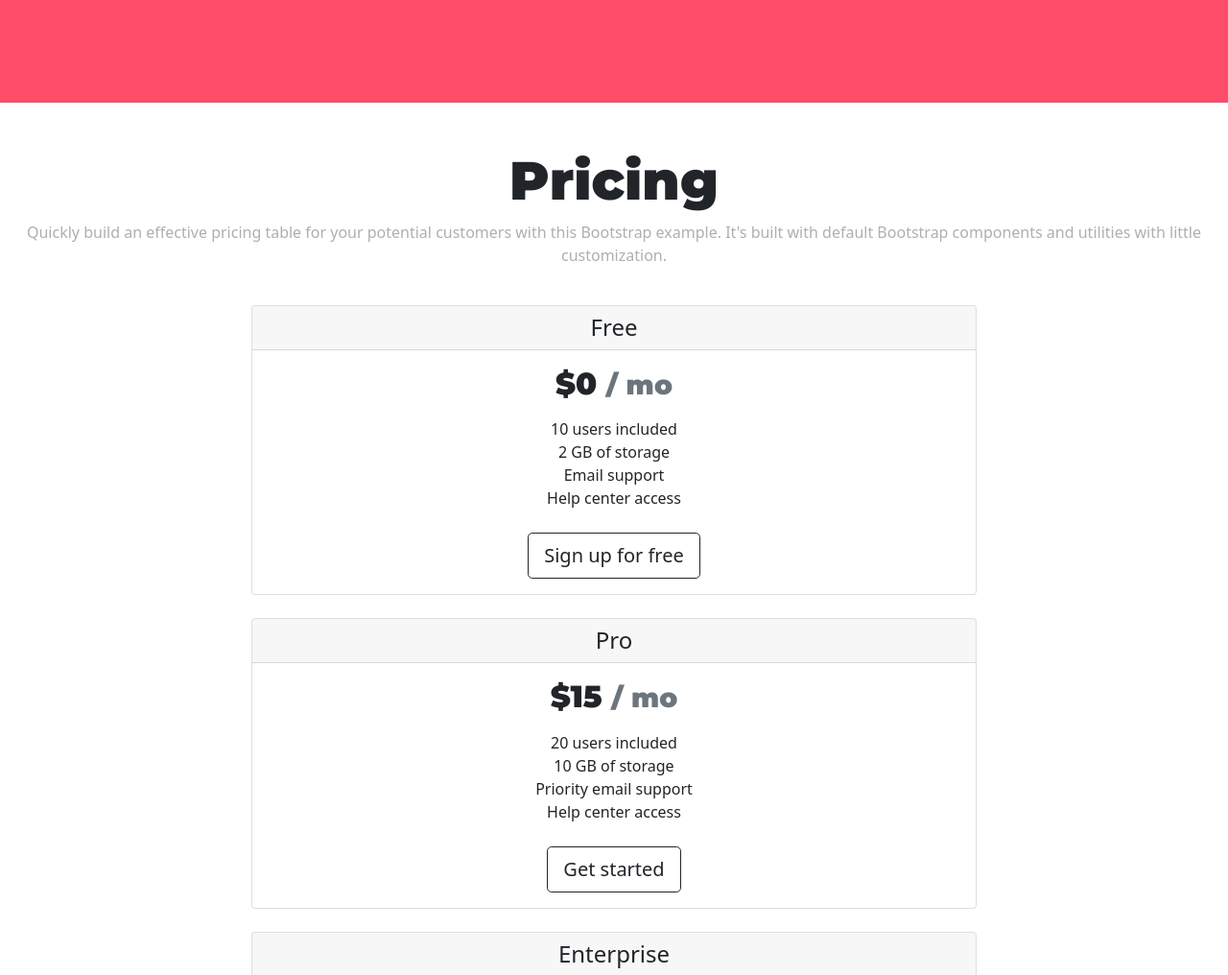
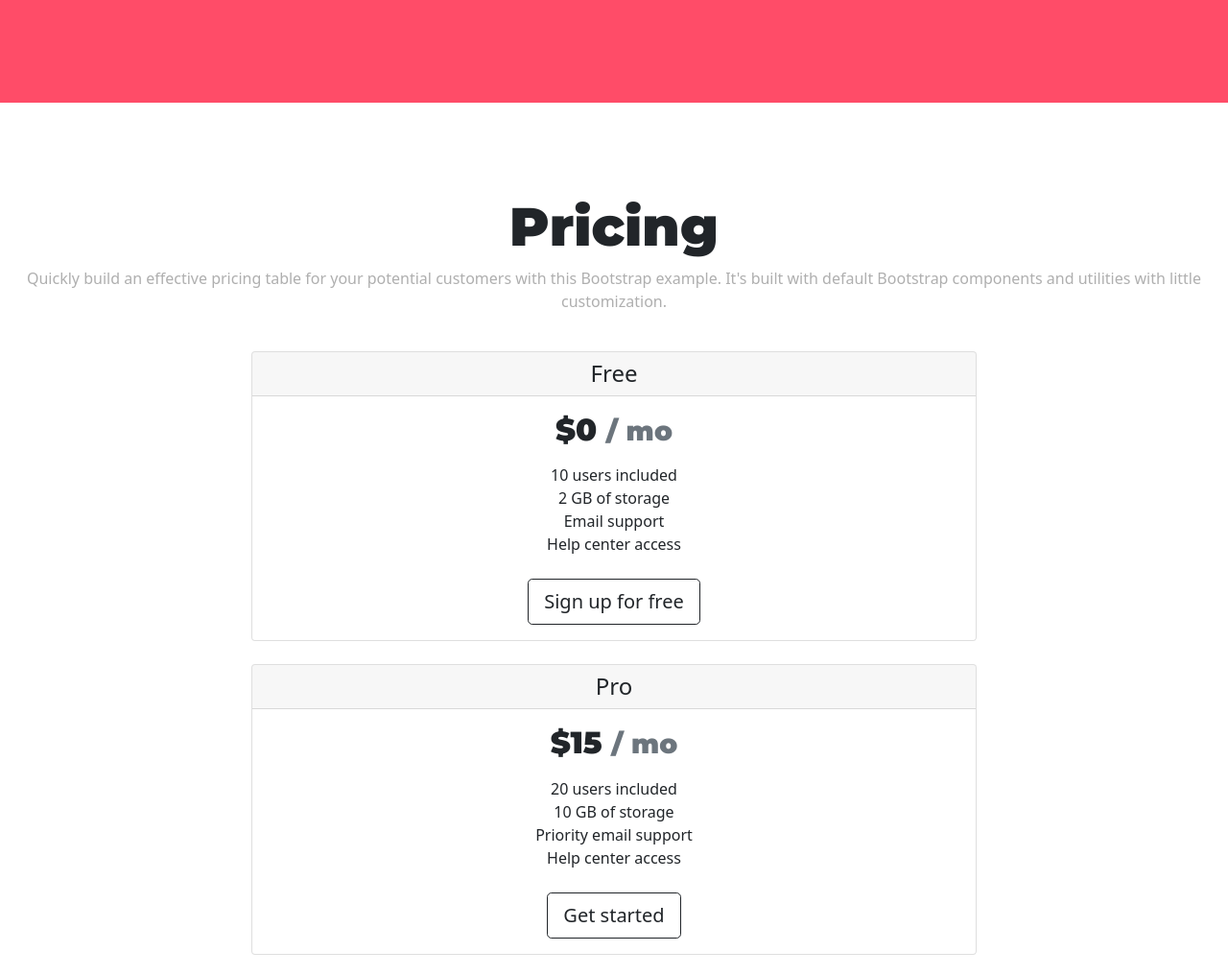
Before and after one commit to Emerald211/Spikes-Website, a plain HTML site: page index.html in a window 1280 px wide. Shown: the part 1438-2454 px from the top of the page at 96% size. Drawn offline with nearby package versions, Linux system fonts and the light colour scheme.

Commit message:
spikes website

```diff
--- a/index.html
+++ b/index.html
@@ -128,7 +128,7 @@
     </section>
 
     <!-- Pricing Section -->
-    <section id="pricing">
+    <section class="mt-5" id="pricing">
         <div class="pricing-header px-3 py-3 pt-md-5 pb-md-4 mx-auto text-center">
             <h1 class="display-4">Pricing</h1>
             <p style="font-size: 1.0rem;" class="lead">Quickly build an effective pricing table for your potential customers with this Bootstrap
```
